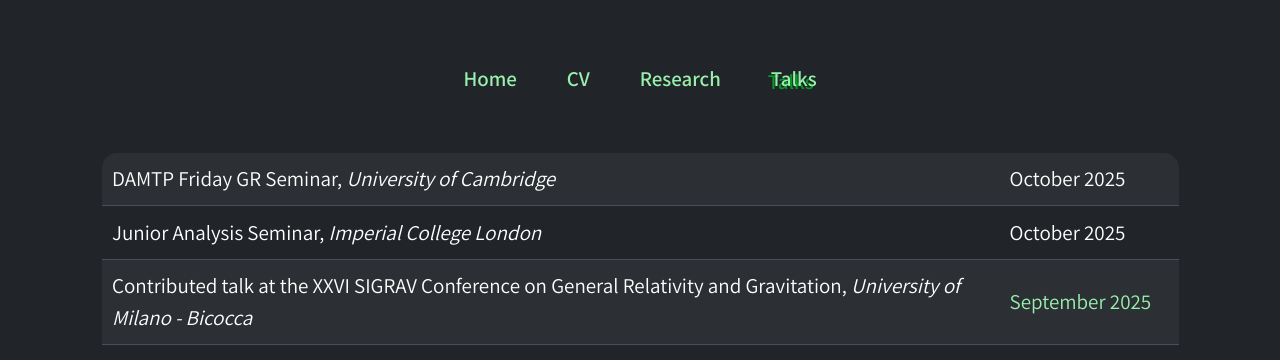
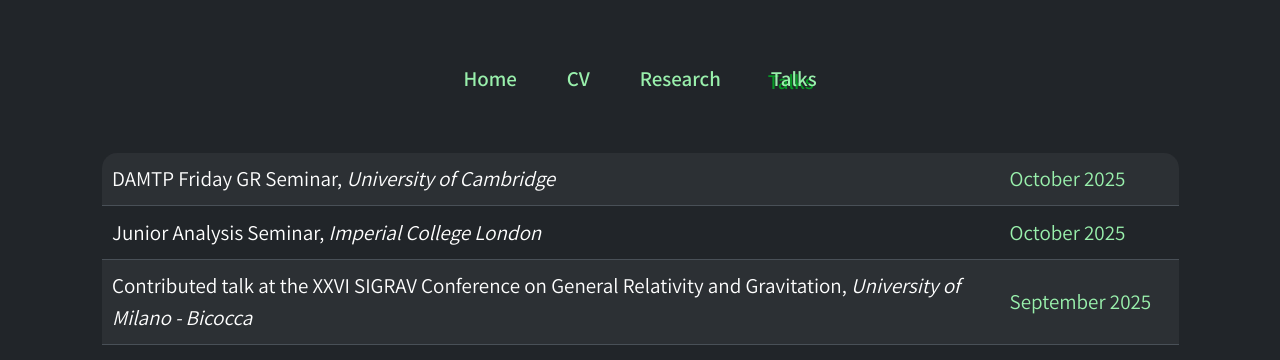
Before and after one commit to flavio-rossetti/flavio-rossetti.github.io, a Jekyll site: the page built from talks.html, in a window 1280 px wide. Shown: the top 360 px of the page. Built offline with Jekyll 4.4.1, drawn with Linux system fonts in a browser that asks for light colours; nearby versions of some CDN libraries.

Commit message:
Talks page updated

```diff
--- a/talks.html
+++ b/talks.html
@@ -14,11 +14,11 @@ description: Flavio Rossetti is a postdoctoral research fellow at GSSI, in L'Aqu
       <tbody>
         <tr>
           <td class="col-10">DAMTP Friday GR Seminar, <i>University of Cambridge</i></td>
-          <td class="table-text-left">October 2025</td>
+          <td class="table-text-left"><a href="https://talks.cam.ac.uk/talk/index/237730">October 2025</a></td>
         </tr>
         <tr>
           <td class="col-10">Junior Analysis Seminar, <i>Imperial College London</i></td>
-          <td class="table-text-left">October 2025</td>
+          <td class="table-text-left"><a href="https://www.imperial.ac.uk/events/199932/junior-analysis-seminar-flavio-rossetti-gssi">October 2025</a></td>
         </tr>
         <tr>
           <td class="col-10">Contributed talk at the XXVI SIGRAV Conference on General Relativity and Gravitation, <i>University of Milano - Bicocca</i></td>
```
